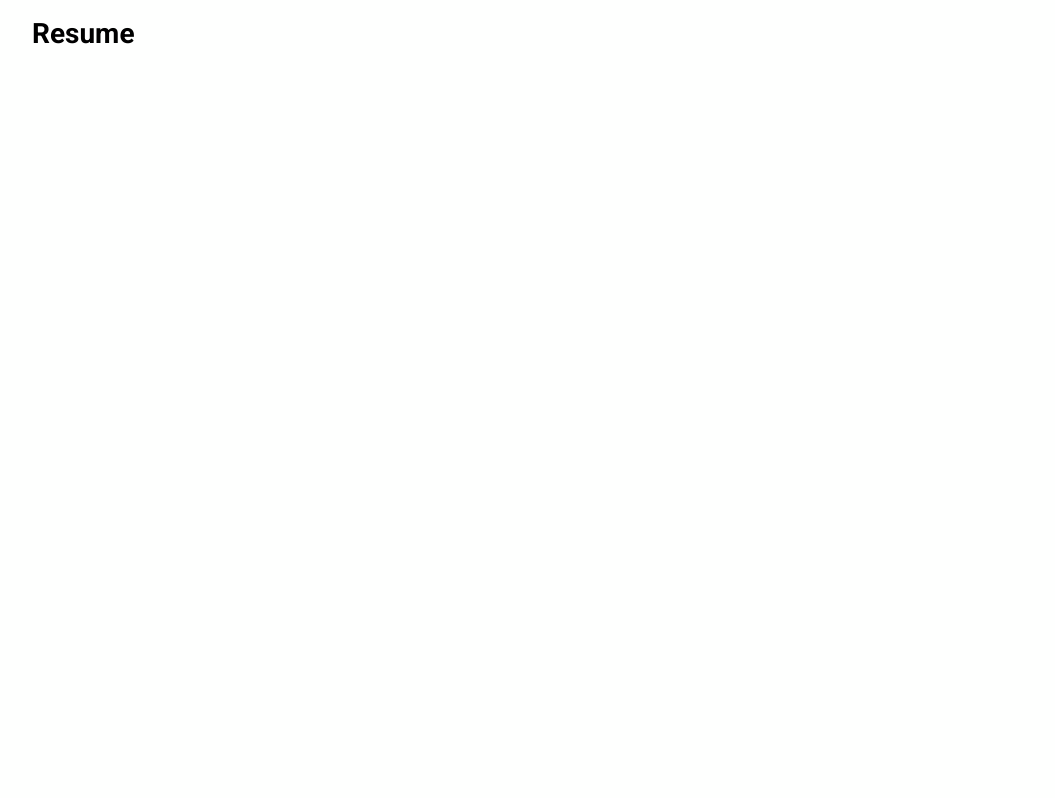
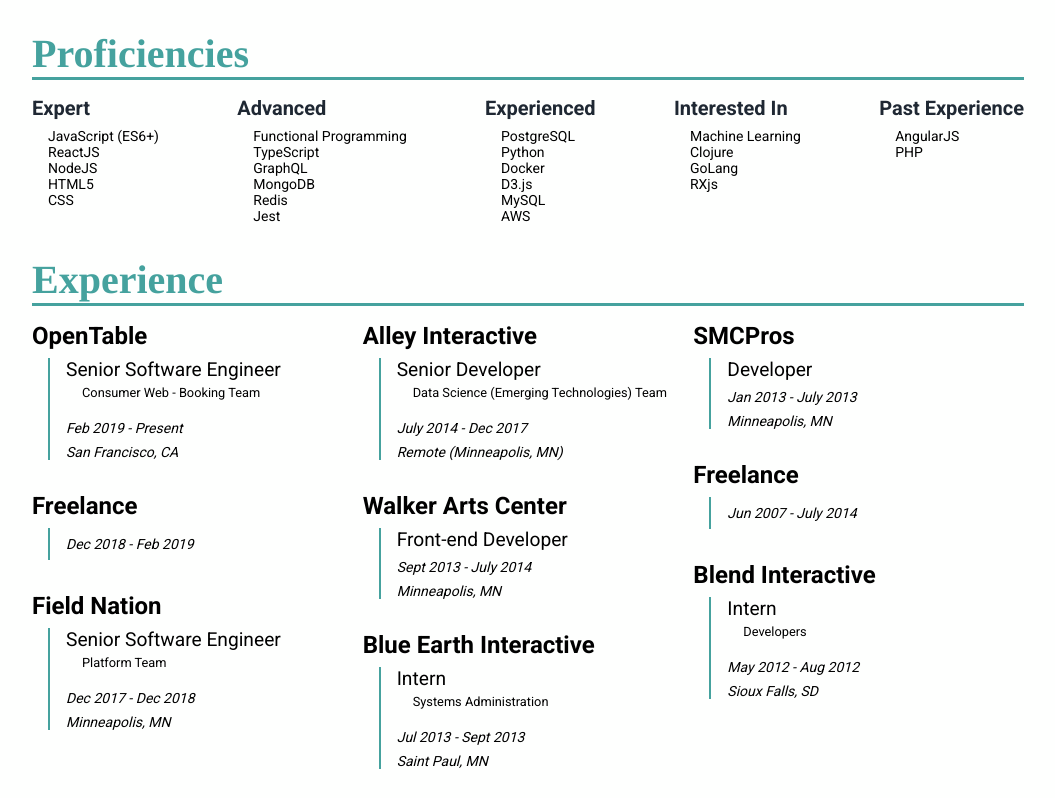
Before and after one commit to jackmarketon/personal-site, a Next.js app: page /resume in a window 1280 px wide. Shown: the part 402-1200 px from the top of the page, without its empty margins (112-1167 px from the left). Before the commit the page ends 800 px from the top, so only its background shows below. Built offline with nearby package versions, Linux system fonts and the light colour scheme; a web font is replaced by a local one.

Commit message:
Progress

```diff
--- a/components/body/index.js
+++ b/components/body/index.js
@@ -3,7 +3,7 @@
 const Body = styled.div`
   display: block;
   height: 100%;
-  margin: 0 auto;
+  margin: 0 auto 3rem;
   max-width: 64rem;
   padding: 0 1rem;
   position: relative;
--- /dev/null
+++ b/components/list/index.js
@@ -0,0 +1,65 @@
+import React from 'react';
+import styled from 'styled-components';
+
+import ListTitle from '../listTitle';
+
+const ListWrapper = styled.ul`
+  list-style: none;
+  margin: 0 0 0 0.5rem;
+  padding: 0;
+`;
+
+const ListItem = styled.li`
+  padding: 0 0 0 0.5rem;
+`;
+
+const SingleList = ({ listItems }) => (
+  <ListWrapper>
+    {listItems.map(item => (
+      <ListItem key={item}>{item}</ListItem>
+    ))}
+  </ListWrapper>
+);
+
+const MultiListWrapper = styled.div`
+  display: flex;
+  flex-direction: row;
+  justify-content: space-between;
+  width: 100%;
+`;
+
+const MultiListTitle = styled.h4`
+  color: ${({ theme }) => theme.color.secondary};
+  font-family: ${({ theme }) => theme.font.fontFamily.sansSerif};
+  font-size: 1.25rem;
+  font-weight: 800;
+  margin: 0 0 0.5rem;
+`;
+
+const MultiList = ({ listItems, listDict }) => (
+  <MultiListWrapper>
+    {Object.keys(listDict).map(key => (
+      <div key={key}>
+        <MultiListTitle>{listDict[key]}</MultiListTitle>
+        <ListWrapper>
+          {listItems[key].map(item => (
+            <ListItem key={item}>{item}</ListItem>
+          ))}
+        </ListWrapper>
+      </div>
+    ))}
+  </MultiListWrapper>
+);
+
+const List = ({ title, listItems, listDict = false }) => (
+  <>
+    <ListTitle>{title}</ListTitle>
+    {listDict ? (
+      <MultiList listItems={listItems} listDict={listDict} />
+    ) : (
+      <SingleList listItems={listItems} />
+    )}
+  </>
+);
+
+export default List;
--- /dev/null
+++ b/components/listTitle/index.js
@@ -0,0 +1,12 @@
+import styled from 'styled-components';
+
+const Title = styled.h2`
+  border-bottom: 3px solid ${({ theme }) => theme.color.ternary};
+  color: ${({ theme }) => theme.color.ternary};
+  font-family: ${({ theme }) => theme.font.fontFamily.serif};
+  font-size: 2.5rem;
+  margin: 2rem 0 1rem;
+  padding: 0;
+`;
+
+export default Title;
--- /dev/null
+++ b/components/roleList/index.js
@@ -0,0 +1,100 @@
+import React from 'react';
+import styled from 'styled-components';
+
+import ListTitle from '../listTitle';
+
+const List = styled.dl`
+  align-content: flex-start;
+  display: flex;
+  flex-direction: column;
+  flex-wrap: wrap;
+  justify-content: space-between;
+  max-height: 30rem;
+  margin: -1rem 0;
+  width: 100%;
+`;
+
+const ListItem = styled.div`
+  margin: 1rem 0;
+  width: 33.3333333%;
+`;
+
+const RoleOrganization = styled.dt`
+  font-size: 1.5rem;
+  font-weight: 800;
+`;
+
+const RoleInfo = styled.dd`
+  border-left: 2px solid ${({ theme }) => theme.color.ternary};
+  margin: 0.5rem 0 0 1rem;
+  padding: 0 0 0 1rem;
+
+  * {
+    margin: 0;
+    padding: 0.25rem 0;
+
+    &:first-child {
+      padding-top: 0;
+    }
+    &:last-child {
+      padding-bottom: 0;
+    }
+  }
+`;
+
+const RoleTitle = styled.h3`
+  font-weight: 500;
+  font-size: 1.2rem;
+`;
+
+const RoleTeam = styled.p`
+  font-size: 0.8rem;
+  padding: 0 0 1rem 1rem;
+`;
+
+const RoleDuration = styled.p`
+  font-style: italic;
+`;
+
+const RoleLocation = styled.p`
+  font-style: italic;
+`;
+
+const RoleDescription = styled.p``;
+
+const RoleListItem = ({
+  organization,
+  title,
+  startDate,
+  endDate = false,
+  team = '',
+  location,
+  description = '',
+}) => {
+  const key = `${organization}+${title}`;
+  const duration = endDate
+    ? `${startDate} - ${endDate}`
+    : `${startDate} - Present`;
+
+  return (
+    <ListItem key={key}>
+      <RoleOrganization>{organization}</RoleOrganization>
+      <RoleInfo>
+        <RoleTitle>{title}</RoleTitle>
+        {team && <RoleTeam>{team}</RoleTeam>}
+        <RoleDuration>{duration}</RoleDuration>
+        <RoleLocation>{location}</RoleLocation>
+        {description && <RoleDescription>{description}</RoleDescription>}
+      </RoleInfo>
+    </ListItem>
+  );
+};
+
+const RoleList = ({ title, roles }) => (
+  <>
+    <ListTitle>{title}</ListTitle>
+    <List>{roles.map(RoleListItem)}</List>
+  </>
+);
+
+export default RoleList;
--- /dev/null
+++ b/config/resume.js
@@ -0,0 +1,97 @@
+export default {
+  experiences: [
+    {
+      organization: 'OpenTable',
+      title: 'Senior Software Engineer',
+      startDate: 'Feb 2019',
+      team: 'Consumer Web - Booking Team',
+      location: 'San Francisco, CA',
+    },
+    {
+      organization: 'Freelance',
+      startDate: 'Dec 2018',
+      endDate: 'Feb 2019',
+    },
+    {
+      organization: 'Field Nation',
+      title: 'Senior Software Engineer',
+      startDate: 'Dec 2017',
+      endDate: 'Dec 2018',
+      team: 'Platform Team',
+      location: 'Minneapolis, MN',
+    },
+    {
+      organization: 'Alley Interactive',
+      title: 'Senior Developer',
+      startDate: 'July 2014',
+      endDate: 'Dec 2017',
+      team: 'Data Science (Emerging Technologies) Team',
+      location: 'Remote (Minneapolis, MN)',
+    },
+    {
+      organization: 'Walker Arts Center',
+      title: 'Front-end Developer',
+      startDate: 'Sept 2013',
+      endDate: 'July 2014',
+      location: 'Minneapolis, MN',
+    },
+    {
+      organization: 'Blue Earth Interactive',
+      title: 'Intern',
+      team: 'Systems Administration',
+      startDate: 'Jul 2013',
+      endDate: 'Sept 2013',
+      location: 'Saint Paul, MN',
+    },
+    {
+      organization: 'SMCPros',
+      title: 'Developer',
+      startDate: 'Jan 2013',
+      endDate: 'July 2013',
+      location: 'Minneapolis, MN',
+    },
+    {
+      organization: 'Freelance',
+      startDate: 'Jun 2007',
+      endDate: 'July 2014',
+    },
+    {
+      organization: 'Blend Interactive',
+      title: 'Intern',
+      team: 'Developers',
+      startDate: 'May 2012',
+      endDate: 'Aug 2012',
+      location: 'Sioux Falls, SD',
+    },
+  ],
+  education: [
+    {
+      organization: 'Dakota State University',
+      title: 'Bachelor of Science',
+      team: 'Computer & Network Security',
+      startDate: 'March 2010',
+      endDate: 'Dec 2012',
+      location: 'Madison, SD',
+    },
+  ],
+  buzzwords: [
+    'Pragmatic Functional Programmer',
+    'Development Culture Evangelist',
+    'Isomorphic JavaScript Devotee',
+    'Autodidact & Sophophile',
+  ],
+  proficiencies: {
+    expert: ['JavaScript (ES6+)', 'ReactJS', 'NodeJS', 'HTML5', 'CSS'],
+    advanced: [
+      'Functional Programming',
+      'TypeScript',
+      'GraphQL',
+      'MongoDB',
+      'Redis',
+      'Jest',
+    ],
+    experienced: ['PostgreSQL', 'Python', 'Docker', 'D3.js', 'MySQL', 'AWS'],
+    interest: ['Machine Learning', 'Clojure', 'GoLang', 'RXjs'],
+    former: ['AngularJS', 'PHP'],
+  },
+};
--- a/pages/resume.js
+++ b/pages/resume.js
@@ -1,15 +1,27 @@
 import React from 'react';
-import styled from 'styled-components';
 import Hero from '../components/hero';
 import Body from '../components/body';
-
-const Title = styled.h1``;
+import RoleList from '../components/roleList';
+import List from '../components/list';
+import resume from '../config/resume';
 
 export default () => (
   <>
     <Hero image="street" tagline="Currently Working for OpenTable" />
     <Body>
-      <Title>Resume</Title>
+      <List
+        title="Proficiencies"
+        listItems={resume.proficiencies}
+        listDict={{
+          expert: 'Expert',
+          advanced: 'Advanced',
+          experienced: 'Experienced',
+          interest: 'Interested In',
+          former: 'Past Experience',
+        }}
+      />
+      <RoleList title="Experience" roles={resume.experiences} />
+      <RoleList title="Education" roles={resume.education} />
     </Body>
   </>
 );
```
